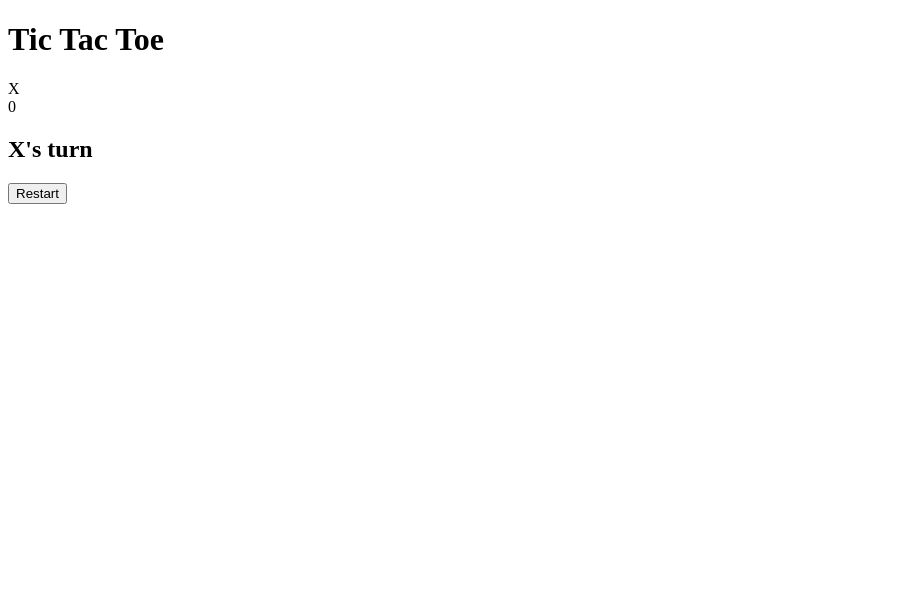
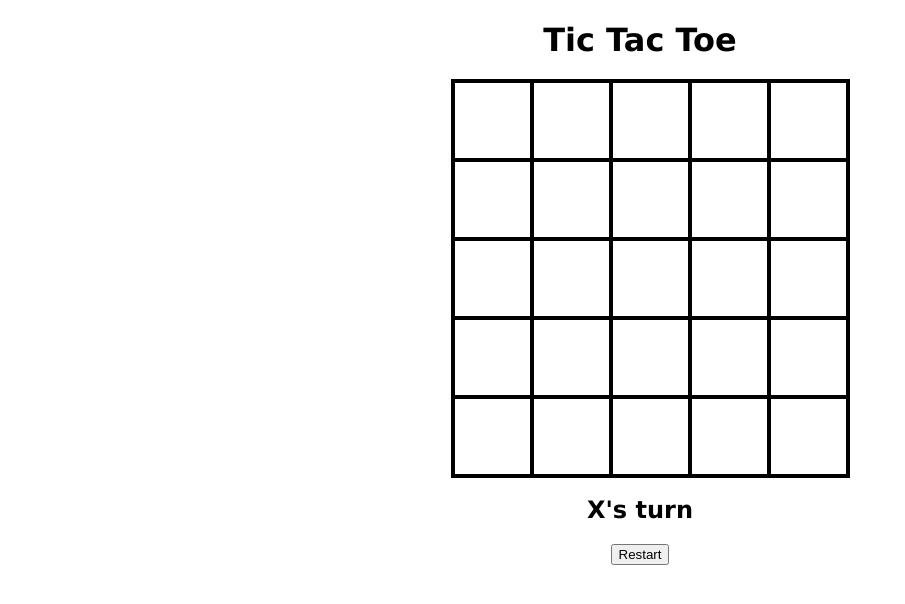
Before and after one commit to Harriet2004/2Player_TicTacToe5by5, a plain HTML site: page index.html in a window 1280 px wide. Shown: the whole page, without its empty margins (0-905 px from the left). Drawn offline with Linux system fonts and the light colour scheme.

Commit message:
Changed source of css name

```diff
--- a/index.html
+++ b/index.html
@@ -4,14 +4,14 @@
     <meta charset="UTF-8">
     <meta name="viewport" content="width=device-width, initial-scale=1.0">
     <title>Document</title>
-    <link rel="stylesheet" href="index.css">
+    <link rel="stylesheet" href="style.css">
 </head>
 <body>
     <div id="gameContainer">
         <h1>Tic Tac Toe</h1>
         <div id="cellContainer">
-            <div cellIndex = "0" class = "cell">X</div>
-            <div cellIndex = "1" class = "cell">0</div>
+            <div cellIndex = "0" class = "cell"></div>
+            <div cellIndex = "1" class = "cell"></div>
             <div cellIndex = "2" class = "cell"></div>
             <div cellIndex = "3" class = "cell"></div>
             <div cellIndex = "4" class = "cell"></div>
```
